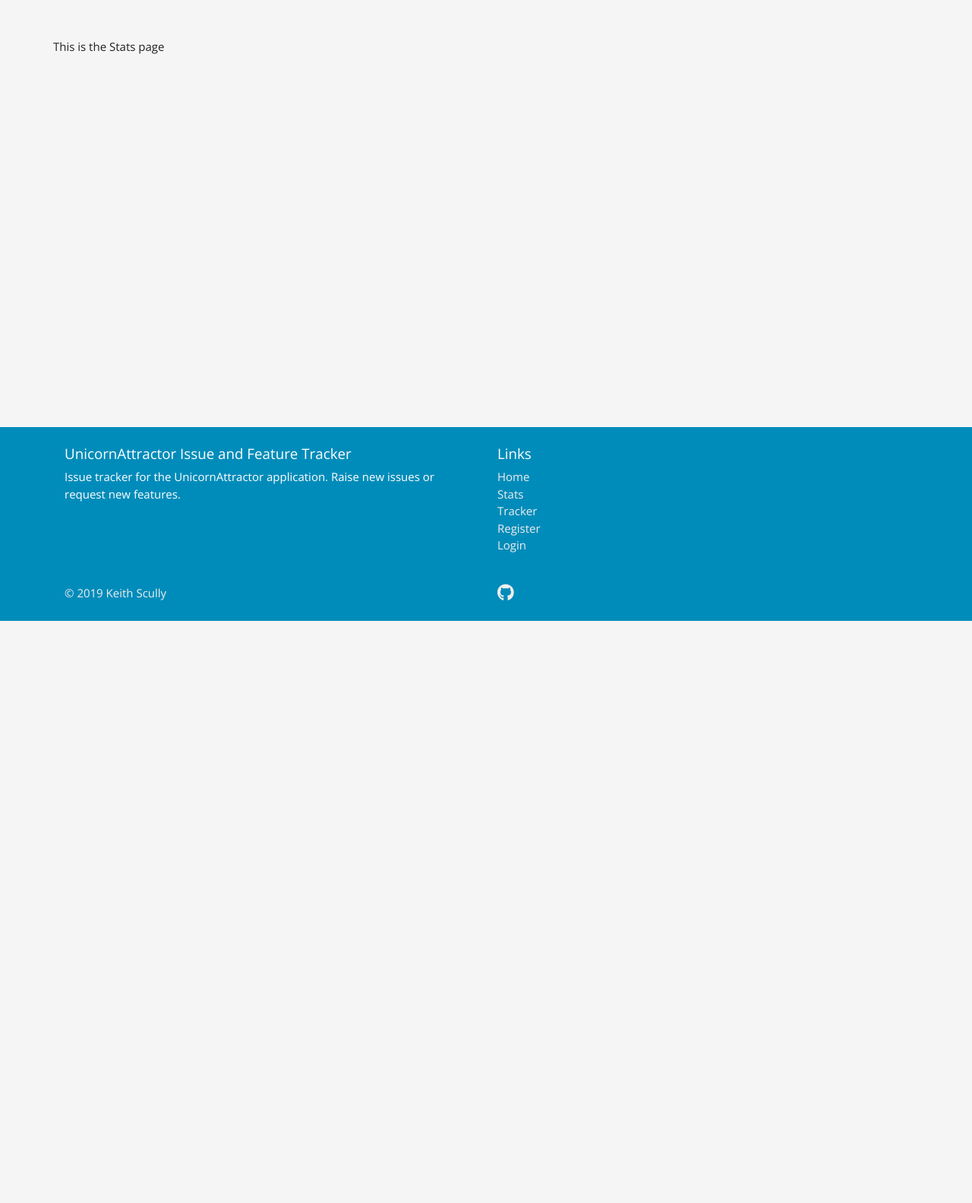
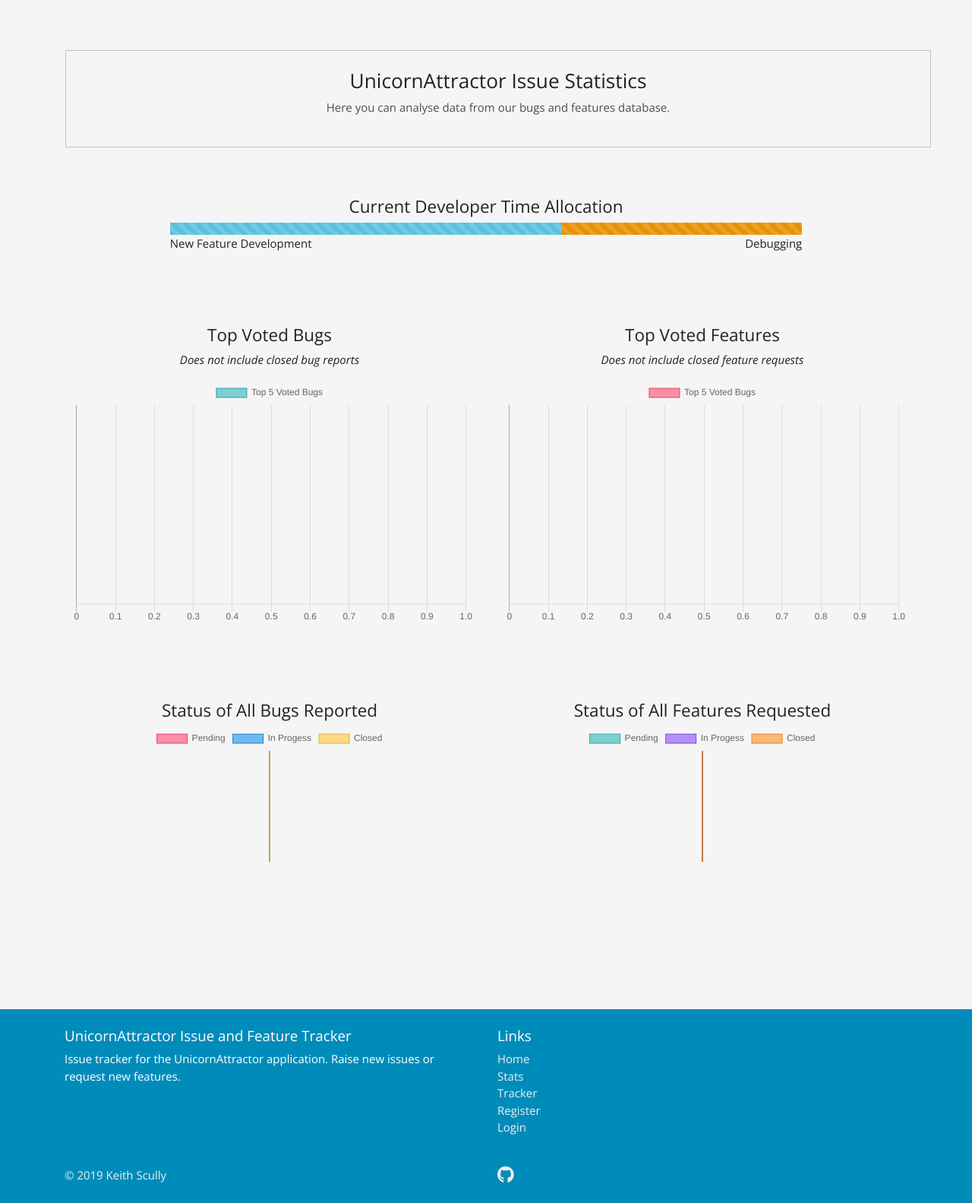
Before and after one commit to kes2401/issue-tracker, a Django app: page /stats/ in a window 1280 px wide. Shown: the part 58-1641 px from the top of the page at 76% size. Before the commit the page ends 875 px from the top, so only its background shows below. Run offline with Django 3.2, Linux system fonts and the light colour scheme; data that the repository does not hold is empty; some libraries are stand-ins or nearby versions.

Commit message:
add initial stats page

```diff
--- a/static/js/script.js
+++ b/static/js/script.js
@@ -156,4 +156,166 @@
 
 
 
+    // Stats page
+    if (document.title === 'UnicornAttractor - Issue & Feature Tracker - Stats') {
+
+        // contexts
+        const allBugsCtx = $('#allBugsChart');
+        const allFeaturesCtx = $('#allFeaturesChart');
+        const topVotedBugsCtx = $('#topVotedBugsChart');
+        const topVotedFeaturesCtx = $('#topVotedFeaturesChart');
+
+        // gather data
+        const allBugsChartData = $('#allBugsChart')[0].dataset.chartdata.split(',').map(num => Number.parseInt(num));
+        const allFeaturesChartData = $('#allFeaturesChart')[0].dataset.chartdata.split(',').map(num => Number.parseInt(num));
+
+        $.get('/stats/top_bugs', data => {
+            const labelArr = [];
+            const dataArr = [];
+
+            for (let obj of data) {
+                labelArr.push(obj.title);
+                dataArr.push(obj.count)
+            }
+
+            buildTopBugsChart(labelArr, dataArr);
+        })
+
+        $.get('/stats/top_features', data => {
+            const labelArr = [];
+            const dataArr = [];
+
+            for (let obj of data) {
+                labelArr.push(obj.title);
+                dataArr.push(obj.count)
+            }
+
+            buildTopFeaturesChart(labelArr, dataArr);
+        })
+
+        // build charts
+        function buildTopBugsChart(labels, dataset) {
+            const topVotedBugsChart = new Chart(topVotedBugsCtx, {
+                type: 'horizontalBar',
+                data: {
+                    labels: labels,
+                    datasets: [{
+                        label: 'Top 5 Voted Bugs',
+                        data: dataset,
+                        backgroundColor: [
+                            'rgba(75, 192, 192, 0.7)',
+                            'rgba(153, 102, 255, 0.7)',
+                            'rgba(255, 159, 64, 0.7)'
+                        ],
+                        borderColor: [
+                            'rgba(45, 162, 162, 1)',
+                            'rgba(123, 72, 225, 1)',
+                            'rgba(225, 129, 34, 1)'
+                        ],
+                        borderWidth: 1
+                    }]
+                },
+                options: {
+
+                    animation: {
+                        animateScale: true
+                    }
+
+                }
+            });
+        }
+
+        function buildTopFeaturesChart(labels, dataset) {
+            const topVotedFeaturesChart = new Chart(topVotedFeaturesCtx, {
+                type: 'horizontalBar',
+                data: {
+                    labels: labels,
+                    datasets: [{
+                        label: 'Top 5 Voted Bugs',
+                        data: dataset,
+                        backgroundColor: [
+                            'rgba(255, 99, 132, 0.7)',
+                            'rgba(54, 162, 235, 0.7)',
+                            'rgba(255, 206, 86, 0.7)'
+                        ],
+                        borderColor: [
+                            'rgba(225, 69, 102, 1)',
+                            'rgba(24, 132, 205, 1)',
+                            'rgba(225, 176, 56, 1)'
+                        ],
+                        borderWidth: 1
+                    }]
+                },
+                options: {
+
+                    animation: {
+                        animateScale: true
+                    }
+
+                }
+            });
+        }
+
+        const allBugsChart = new Chart(allBugsCtx, {
+            type: 'pie',
+            data: {
+                labels: ['Pending', 'In Progess', 'Closed'],
+                datasets: [{
+                    label: 'Status of all bugs reported',
+                    data: allBugsChartData,
+                    backgroundColor: [
+                        'rgba(255, 99, 132, 0.7)',
+                        'rgba(54, 162, 235, 0.7)',
+                        'rgba(255, 206, 86, 0.7)'
+                    ],
+                    borderColor: [
+                        'rgba(225, 69, 102, 1)',
+                        'rgba(24, 132, 205, 1)',
+                        'rgba(225, 176, 56, 1)'
+                    ],
+                    borderWidth: 1
+
+                }]
+            },
+            options: {
+                animation: {
+                    animateScale: true
+                }
+            }
+        });
+
+        const allFeaturesChart = new Chart(allFeaturesCtx, {
+            type: 'pie',
+            data: {
+                labels: ['Pending', 'In Progess', 'Closed'],
+                datasets: [{
+                    label: 'Status of all bugs reported',
+                    data: allFeaturesChartData,
+                    backgroundColor: [
+                        'rgba(75, 192, 192, 0.7)',
+                        'rgba(153, 102, 255, 0.7)',
+                        'rgba(255, 159, 64, 0.7)'
+                    ],
+                    borderColor: [
+                        'rgba(45, 162, 162, 1)',
+                        'rgba(123, 72, 225, 1)',
+                        'rgba(225, 129, 34, 1)'
+                    ],
+                    borderWidth: 1
+
+                }]
+            },
+            options: {
+                animation: {
+                    animateScale: true
+                }
+            }
+
+        });
+
+
+
+    }
+
+
 });
--- a/stats/templates/stats.html
+++ b/stats/templates/stats.html
@@ -2,10 +2,81 @@
 {% block title %}
 - Stats
 {% endblock %}
+{% block chart_js_link %}
+<link rel="stylesheet" href="https://cdn.jsdelivr.net/npm/chart.js@2.8.0/dist/Chart.min.css">
+{% endblock %}
 {% block content %}
 <div class="container">
+
     <div class="row">
-        This is the Stats page
+        <div class="col-12 border heading-border mx-3 my-3 py-4 px-5 text-center">
+            <h3><strong>UnicornAttractor Issue Statistics</strong></h3>
+            <p class="text-secondary w-75 mx-auto">Here you can analyse data from our bugs and features database.</p>
+        </div>
     </div>
+
+    <div class="row">
+
+        <div class="col-12 my-5">
+            <h4 class="text-center">Current Developer Time Allocation</h4>
+            <div class="w-75 mx-auto">
+                <div class="progress">
+                    <div class="progress-bar progress-bar-striped progress-bar-animated bg-info" role="progressbar"
+                        aria-valuenow="62" aria-valuemin="0" aria-valuemax="100" style="width: 62%"></div>
+                    <div class="progress-bar progress-bar-striped progress-bar-animated bg-warning" role="progressbar"
+                        aria-valuenow="38" aria-valuemin="0" aria-valuemax="100" style="width: 38%"></div>
+                </div>
+                <div class="d-flex">
+                    <div>New Feature Development</div>
+                    <div class="ml-auto">Debugging</div>
+                </div>
+            </div>
+        </div>
+
+    </div>
+
+    <div class="row">
+
+        <div class="col-12 col-md-6 my-5">
+            <h4 class="text-center">Top Voted Bugs</h4>
+            <p class="text-center"><em>Does not include closed bug reports</em></p>
+            <canvas id="topVotedBugsChart" width="400" height="240"></canvas>
+        </div>
+
+        <div class="col-12 col-md-6 my-5">
+            <h4 class="text-center">Top Voted Features</h4>
+            <p class="text-center"><em>Does not include closed feature requests</em></p>
+            <canvas id="topVotedFeaturesChart" width="400" height="240"></canvas>
+        </div>
+
+    </div>
+
+
+
+    <div class="row">
+
+        <div class="col-12 col-md-6 my-5">
+            <h4 class="text-center">Status of All Bugs Reported</h4>
+            <canvas id="allBugsChart" width="400" height="240" data-chartData="{{ all_bugs_chart }}"></canvas>
+        </div>
+
+        <div class="col-12 col-md-6 my-5">
+            <h4 class="text-center">Status of All Features Requested</h4>
+            <canvas id="allFeaturesChart" width="400" height="240" data-chartData="{{ all_features_chart }}"></canvas>
+        </div>
+
+    </div>
+
+
+    <div class="row">
+
+
+
+    </div>
+
+
 </div>
 {% endblock %}
+{% block chart_js_script %}
+<script src="https://cdn.jsdelivr.net/npm/chart.js@2.8.0/dist/Chart.bundle.min.js"></script>
+{% endblock %}
--- a/stats/urls.py
+++ b/stats/urls.py
@@ -1,6 +1,8 @@
 from django.urls import path
-from .views import stats
+from .views import stats, top_bugs, top_features
 
 urlpatterns = [
     path('', stats, name='stats'),
+    path('top_bugs', top_bugs),
+    path('top_features', top_features)
 ]
--- a/stats/views.py
+++ b/stats/views.py
@@ -1,6 +1,54 @@
 from django.shortcuts import render
+from issues.models import Issue, IssueComment, IssueVote
+from operator import itemgetter
+from django.http import HttpResponse, JsonResponse
 
 
 def stats(request):
     """ Renders the Stats page to display statistics for bug reports and feature requests """
-    return render(request, 'stats.html')
+
+    all_bugs_chart = '' + str(Issue.objects.filter(issue_type='bug').filter(status='pending').count()) + ',' + str(Issue.objects.filter(issue_type='bug').filter(
+        status='in progress').count()) + ',' + str(Issue.objects.filter(issue_type='bug').filter(status='done').count())
+
+    all_features_chart = '' + str(Issue.objects.filter(issue_type='feature').filter(status='pending').count()) + ',' + str(Issue.objects.filter(issue_type='feature').filter(
+        status='in progress').count()) + ',' + str(Issue.objects.filter(issue_type='feature').filter(status='done').count())
+
+    return render(request, 'stats.html', {
+        'all_bugs_chart': all_bugs_chart,
+        'all_features_chart': all_features_chart
+    })
+
+
+def top_bugs(request):
+    """ Returns JSON data for the 5 top voted bugs to be displayed on chart """
+
+    open_bugs = Issue.objects.filter(issue_type='bug').exclude(status='done')
+    top_voted_bugs = []
+    for bug in open_bugs:
+        temp_dict = {}
+        temp_dict['title'] = bug.title
+        temp_dict['count'] = IssueVote.objects.filter(issue=bug.pk).count()
+        top_voted_bugs.append(temp_dict)
+
+    top_voted_bugs = sorted(
+        top_voted_bugs, key=itemgetter('count'), reverse=True)[:5]
+
+    return JsonResponse(top_voted_bugs, safe=False)
+
+
+def top_features(request):
+    """ Returns JSON data for the 5 top voted features to be displayed on chart """
+
+    open_features = Issue.objects.filter(
+        issue_type='feature').exclude(status='done')
+    top_voted_features = []
+    for feature in open_features:
+        temp_dict = {}
+        temp_dict['title'] = feature.title
+        temp_dict['count'] = IssueVote.objects.filter(issue=feature.pk).count()
+        top_voted_features.append(temp_dict)
+
+    top_voted_features = sorted(
+        top_voted_features, key=itemgetter('count'), reverse=True)[:5]
+
+    return JsonResponse(top_voted_features, safe=False)
--- a/templates/base.html
+++ b/templates/base.html
@@ -21,6 +21,9 @@
     <link rel="stylesheet" href="{% static 'css/custom.css' %}">
     <!-- Favicon -->
     <link rel="shortcut icon" href="{% static 'img/favicon.ico' %}">
+    <!-- Chart.js -->
+    {% block chart_js_link %} {% endblock %}
+    <!-- Open Sans font -->
 </head>
 
 <body>
@@ -135,6 +138,8 @@
     <script src="{% static 'lib/jquery/jquery.js' %}"></script>
     <!-- Bootstrap JS -->
     <script src="{% static 'lib/bootstrap/js/bootstrap.bundle.js' %}"></script>
+    <!-- Chart JS -->
+    {% block chart_js_script %}{% endblock %}
     <!-- JS -->
     <script src="{% static 'js/script.js' %}"></script>
 
```
Also changed, not shown: issues/migrations/0006_issue_date_complete.py (added).
